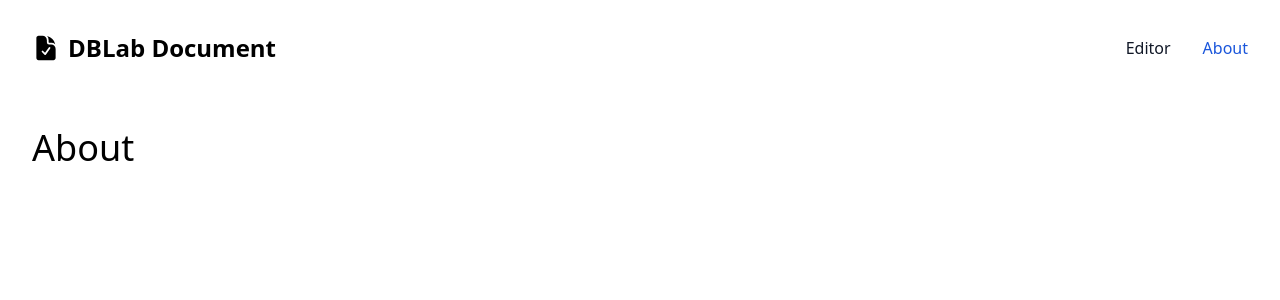
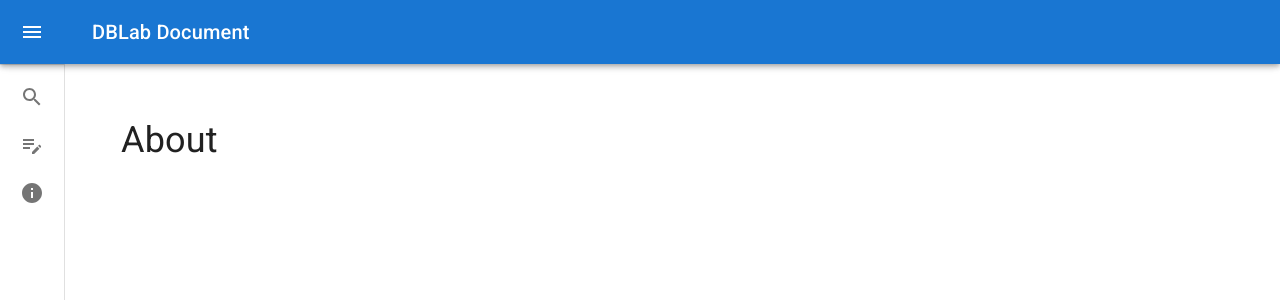
Before and after one commit to JeHwanYoo/dblab-document, a React (Create React App) app: page /about in a window 1280 px wide. Shown: the top 300 px of the page. Built offline with nearby package versions, Linux system fonts and the light colour scheme; what quill-cursors would draw is missing.

Commit message:
drawer 추가

```diff
--- a/src/index.tsx
+++ b/src/index.tsx
@@ -4,22 +4,34 @@ import './index.css'
 import reportWebVitals from './reportWebVitals'
 import { routes } from './routes'
 import { BrowserRouter, Route, Routes } from 'react-router-dom'
-import { Menu } from './routes/Menu'
+import { AppDrawer } from './routes/Drawer'
 import 'flowbite/dist/flowbite.js'
+import '@fontsource/roboto/300.css'
+import '@fontsource/roboto/400.css'
+import '@fontsource/roboto/500.css'
+import '@fontsource/roboto/700.css'
 
 const root = ReactDOM.createRoot(document.getElementById('root') as HTMLElement)
 root.render(
   <React.StrictMode>
     <main>
       <BrowserRouter>
-        <Menu />
+        <AppDrawer
+          title="DBLab Document"
+          body={
             <section className="p-8">
               <Routes>
                 {routes.map((route, index) => (
-              <Route key={index} path={route.path} element={route.element} />
+                  <Route
+                    key={index}
+                    path={route.path}
+                    element={route.element}
+                  />
                 ))}
               </Routes>
             </section>
+          }
+        />
       </BrowserRouter>
     </main>
   </React.StrictMode>
--- /dev/null
+++ b/src/routes/Drawer.tsx
@@ -0,0 +1,181 @@
+import React from 'react'
+import { CSSObject, styled, Theme, useTheme } from '@mui/material/styles'
+import Box from '@mui/material/Box'
+import MuiDrawer from '@mui/material/Drawer'
+import MuiAppBar, { AppBarProps as MuiAppBarProps } from '@mui/material/AppBar'
+import Toolbar from '@mui/material/Toolbar'
+import List from '@mui/material/List'
+import CssBaseline from '@mui/material/CssBaseline'
+import Typography from '@mui/material/Typography'
+import Divider from '@mui/material/Divider'
+import IconButton from '@mui/material/IconButton'
+import MenuIcon from '@mui/icons-material/Menu'
+import ChevronLeftIcon from '@mui/icons-material/ChevronLeft'
+import ChevronRightIcon from '@mui/icons-material/ChevronRight'
+import ListItem from '@mui/material/ListItem'
+import ListItemButton from '@mui/material/ListItemButton'
+import ListItemIcon from '@mui/material/ListItemIcon'
+import ListItemText from '@mui/material/ListItemText'
+import { useNavigate } from 'react-router-dom'
+import { routes } from './index'
+
+const drawerWidth = 240
+
+const openedMixin = (theme: Theme): CSSObject => ({
+  width: drawerWidth,
+  transition: theme.transitions.create('width', {
+    easing: theme.transitions.easing.sharp,
+    duration: theme.transitions.duration.enteringScreen,
+  }),
+  overflowX: 'hidden',
+})
+
+const closedMixin = (theme: Theme): CSSObject => ({
+  transition: theme.transitions.create('width', {
+    easing: theme.transitions.easing.sharp,
+    duration: theme.transitions.duration.leavingScreen,
+  }),
+  overflowX: 'hidden',
+  width: `calc(${theme.spacing(7)} + 1px)`,
+  [theme.breakpoints.up('sm')]: {
+    width: `calc(${theme.spacing(8)} + 1px)`,
+  },
+})
+
+const DrawerHeader = styled('div')(({ theme }) => ({
+  display: 'flex',
+  alignItems: 'center',
+  justifyContent: 'flex-end',
+  padding: theme.spacing(0, 1),
+  // necessary for content to be below app bar
+  ...theme.mixins.toolbar,
+}))
+
+interface AppBarProps extends MuiAppBarProps {
+  open?: boolean
+}
+
+const AppBar = styled(MuiAppBar, {
+  shouldForwardProp: (prop) => prop !== 'open',
+})<AppBarProps>(({ theme, open }) => ({
+  zIndex: theme.zIndex.drawer + 1,
+  transition: theme.transitions.create(['width', 'margin'], {
+    easing: theme.transitions.easing.sharp,
+    duration: theme.transitions.duration.leavingScreen,
+  }),
+  ...(open && {
+    marginLeft: drawerWidth,
+    width: `calc(100% - ${drawerWidth}px)`,
+    transition: theme.transitions.create(['width', 'margin'], {
+      easing: theme.transitions.easing.sharp,
+      duration: theme.transitions.duration.enteringScreen,
+    }),
+  }),
+}))
+
+const Drawer = styled(MuiDrawer, {
+  shouldForwardProp: (prop) => prop !== 'open',
+})(({ theme, open }) => ({
+  width: drawerWidth,
+  flexShrink: 0,
+  whiteSpace: 'nowrap',
+  boxSizing: 'border-box',
+  ...(open && {
+    ...openedMixin(theme),
+    '& .MuiDrawer-paper': openedMixin(theme),
+  }),
+  ...(!open && {
+    ...closedMixin(theme),
+    '& .MuiDrawer-paper': closedMixin(theme),
+  }),
+}))
+
+interface Props {
+  body: React.ReactNode
+  title: string
+}
+
+export function AppDrawer(props: Props) {
+  const theme = useTheme()
+  const [open, setOpen] = React.useState(false)
+  const navigate = useNavigate()
+
+  const handleDrawerOpen = () => {
+    setOpen(true)
+  }
+
+  const handleDrawerClose = () => {
+    setOpen(false)
+  }
+
+  const BodyStyled = styled('div')(() => ({}))
+
+  return (
+    <Box sx={{ display: 'flex' }}>
+      <CssBaseline />
+      <AppBar position="fixed" open={open}>
+        <Toolbar>
+          <IconButton
+            color="inherit"
+            aria-label="open drawer"
+            onClick={handleDrawerOpen}
+            edge="start"
+            sx={{
+              marginRight: 5,
+              ...(open && { display: 'none' }),
+            }}
+          >
+            <MenuIcon />
+          </IconButton>
+          <Typography variant="h6" noWrap component="div">
+            {props.title}
+          </Typography>
+        </Toolbar>
+      </AppBar>
+      <Drawer variant="permanent" open={open}>
+        <DrawerHeader>
+          <IconButton onClick={handleDrawerClose}>
+            {theme.direction === 'rtl' ? (
+              <ChevronRightIcon />
+            ) : (
+              <ChevronLeftIcon />
+            )}
+          </IconButton>
+        </DrawerHeader>
+        <Divider />
+        <List>
+          {routes.map((route, index) => (
+            <ListItem key={index} disablePadding sx={{ display: 'block' }}>
+              <ListItemButton
+                sx={{
+                  minHeight: 48,
+                  justifyContent: open ? 'initial' : 'center',
+                  px: 2.5,
+                }}
+                onClick={() => navigate(route.path)}
+              >
+                <ListItemIcon
+                  sx={{
+                    minWidth: 0,
+                    mr: open ? 3 : 'auto',
+                    justifyContent: 'center',
+                  }}
+                >
+                  {route.icon}
+                </ListItemIcon>
+                <ListItemText
+                  primary={route.name}
+                  sx={{ opacity: open ? 1 : 0 }}
+                />
+              </ListItemButton>
+            </ListItem>
+          ))}
+        </List>
+      </Drawer>
+      <Box component="main" sx={{ flexGrow: 1, p: 3 }}>
+        <DrawerHeader />
+        <BodyStyled>{props.body}</BodyStyled>
+      </Box>
+    </Box>
+  )
+}
--- /dev/null
+++ b/src/routes/Finder.tsx
@@ -0,0 +1,20 @@
+import React from 'react'
+import { TreeItem, TreeView } from '@mui/lab'
+import { Article, Folder, FolderOpen } from '@mui/icons-material'
+
+const json = [{ name: 'hello' }, { name: 'world' }]
+
+export function Finder() {
+  return (
+    <TreeView>
+      <TreeItem
+        nodeId="1"
+        label="folder"
+        collapseIcon={<FolderOpen />}
+        expandIcon={<Folder />}
+      >
+        <TreeItem nodeId="2" label="file" icon={<Article />} />
+      </TreeItem>
+    </TreeView>
+  )
+}
--- a/src/routes/Menu.tsx
+++ /dev/null
@@ -1,70 +0,0 @@
-import React from 'react'
-import { DocumentCheckIcon } from '@heroicons/react/24/solid'
-import { routes } from './index'
-import { Link, useLocation } from 'react-router-dom'
-
-export function Menu() {
-  const location = useLocation()
-  const activeClassMap = {
-    active:
-      'block py-2 pl-3 pr-4 text-white bg-blue-700 rounded md:bg-transparent md:text-blue-700 md:p-0 dark:text-white md:dark:text-blue-500',
-    default:
-      'block py-2 pl-3 pr-4 text-gray-900 rounded hover:bg-gray-100 md:hover:bg-transparent md:border-0 md:hover:text-blue-700 md:p-0 dark:text-white md:dark:hover:text-blue-500 dark:hover:bg-gray-700 dark:hover:text-white md:dark:hover:bg-transparent"',
-  }
-
-  return (
-    <nav className="bg-white border-gray-200 dark:bg-gray-900">
-      <div className="flex flex-wrap items-center justify-between mx-auto p-8">
-        <a href="/" className="flex items-center">
-          <DocumentCheckIcon className="w-7 h-7 mr-2" />
-          <span className="self-center text-2xl font-semibold whitespace-nowrap dark:text-white">
-            DBLab Document
-          </span>
-        </a>
-        <button
-          data-collapse-toggle="navbar-default"
-          type="button"
-          className="inline-flex items-center p-2 ml-3 text-sm text-gray-500 rounded-lg md:hidden hover:bg-gray-100 focus:outline-none focus:ring-2 focus:ring-gray-200 dark:text-gray-400 dark:hover:bg-gray-700 dark:focus:ring-gray-600"
-          aria-controls="navbar-default"
-          aria-expanded="false"
-        >
-          <span className="sr-only">Open main menu</span>
-          <svg
-            className="w-6 h-6"
-            aria-hidden="true"
-            fill="currentColor"
-            viewBox="0 0 20 20"
-            xmlns="http://www.w3.org/2000/svg"
-          >
-            <path
-              fillRule="evenodd"
-              d="M3 5a1 1 0 011-1h12a1 1 0 110 2H4a1 1 0 01-1-1zM3 10a1 1 0 011-1h12a1 1 0 110 2H4a1 1 0 01-1-1zM3 15a1 1 0 011-1h12a1 1 0 110 2H4a1 1 0 01-1-1z"
-              clipRule="evenodd"
-            ></path>
-          </svg>
-        </button>
-        <div className="hidden w-full md:block md:w-auto" id="navbar-default">
-          <ul className="font-medium flex flex-col p-4 md:p-0 mt-4 border border-gray-100 rounded-lg bg-gray-50 md:flex-row md:space-x-8 md:mt-0 md:border-0 md:bg-white dark:bg-gray-800 md:dark:bg-gray-900 dark:border-gray-700">
-            {routes.map((route, index) => (
-              <li key={index}>
-                <Link
-                  className={`${
-                    activeClassMap[
-                      location.pathname === route.path ? 'active' : 'default'
-                    ]
-                  } cursor-pointer`}
-                  aria-current={
-                    location.pathname === route.path ? 'page' : 'false'
-                  }
-                  to={route.path}
-                >
-                  {route.name}
-                </Link>
-              </li>
-            ))}
-          </ul>
-        </div>
-      </div>
-    </nav>
-  )
-}
--- a/src/routes/index.tsx
+++ b/src/routes/index.tsx
@@ -1,16 +1,26 @@
 import React from 'react'
 import { Editor } from './Editor'
 import { About } from './About'
+import { Finder } from './Finder'
+import { EditNote, Info, Search } from '@mui/icons-material'
 
 export const routes = [
   {
+    name: 'Finder',
+    path: '/',
+    element: <Finder />,
+    icon: <Search />,
+  },
+  {
     name: 'Editor',
-    path: '/',
+    path: '/editor',
     element: <Editor />,
+    icon: <EditNote />,
   },
   {
     name: 'About',
     path: '/about',
     element: <About />,
+    icon: <Info />,
   },
 ]
```
Also changed, not shown: package.json (+9 -2 lines), 1 other file (tests, documents, lock files or other folders). Lines whose indentation alone changed are shown as unchanged.
